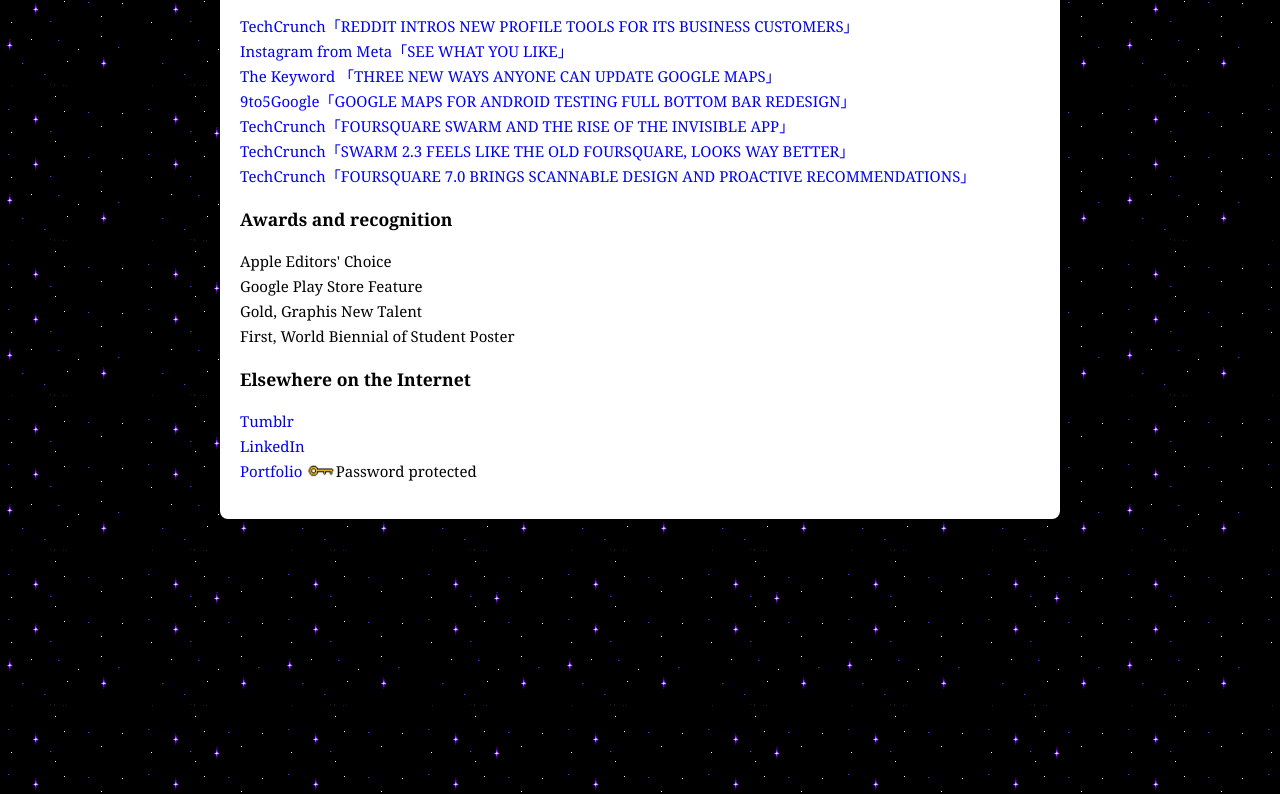
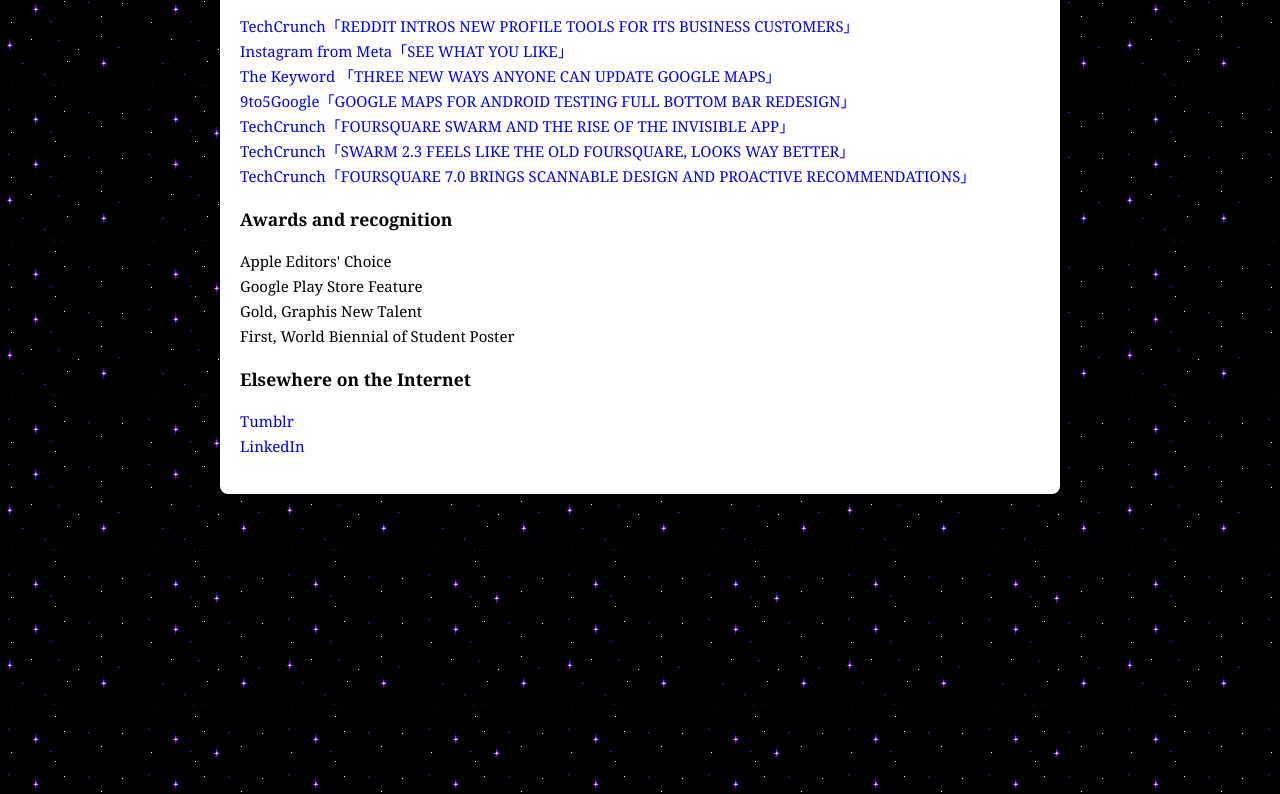
Before and after one commit to courtneyetc/qwertney, a website: page index.html in a window 1280 px wide. Shown: the part 530-1324 px from the top of the page. Drawn offline with Linux system fonts and the light colour scheme.

Commit message:
Update index.html
remove broken squarespace link

```diff
--- a/index.html
+++ b/index.html
@@ -98,7 +98,6 @@
 				<h3>Elsewhere on the Internet</h3>
 				<a href="http://courtneyetc.com" target="_blank">Tumblr</a><br />
 				<a href="http://linkedin.com/in/courtneyetc"target="_blank">LinkedIn</a><br />
-				<a href="http://courtneychristopher.com"target="_blank">Portfolio</a>&nbsp;<img src="img/key.gif" height="12">Password protected<br />
 			</p>
 
 		</div>
```
